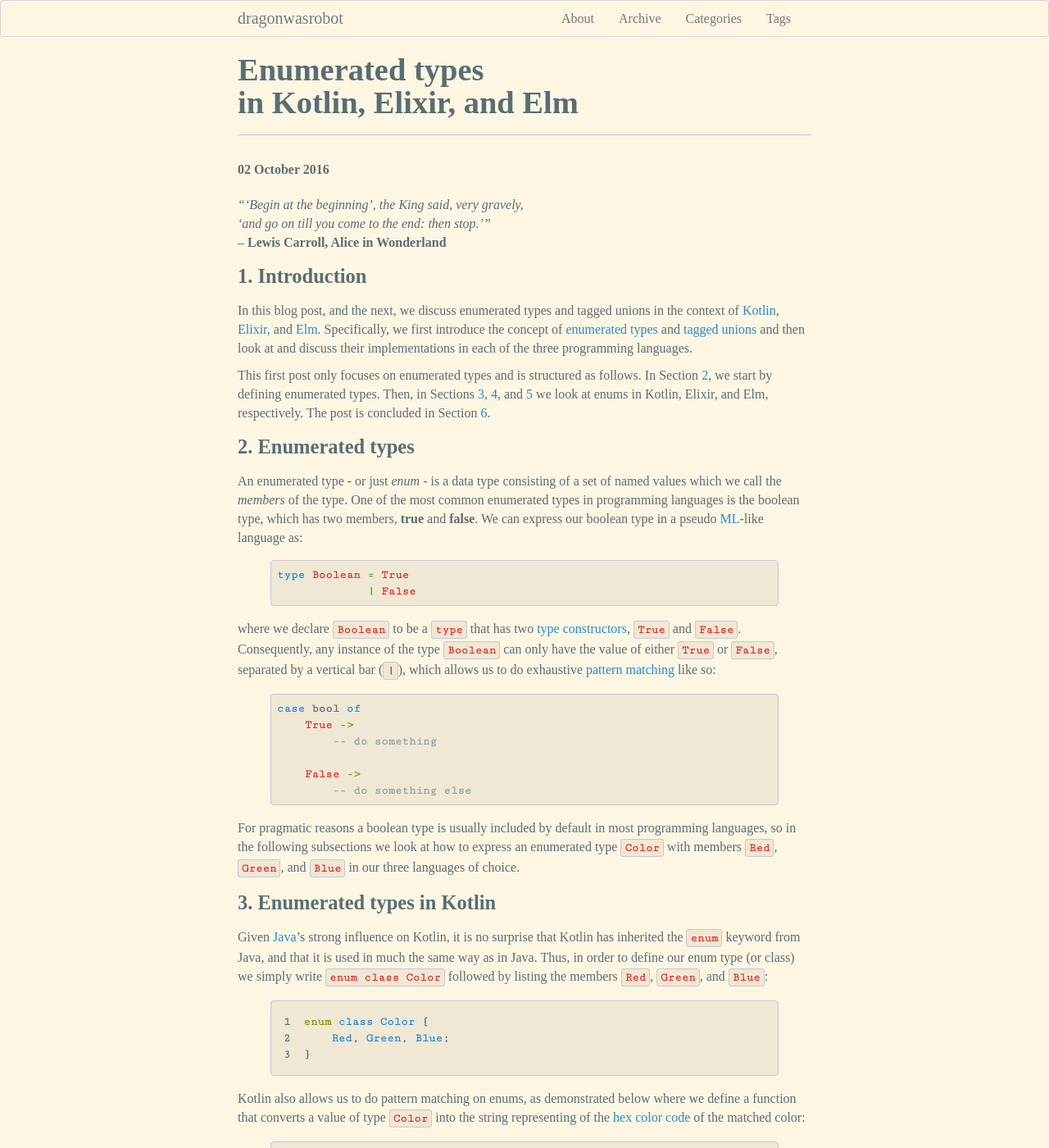
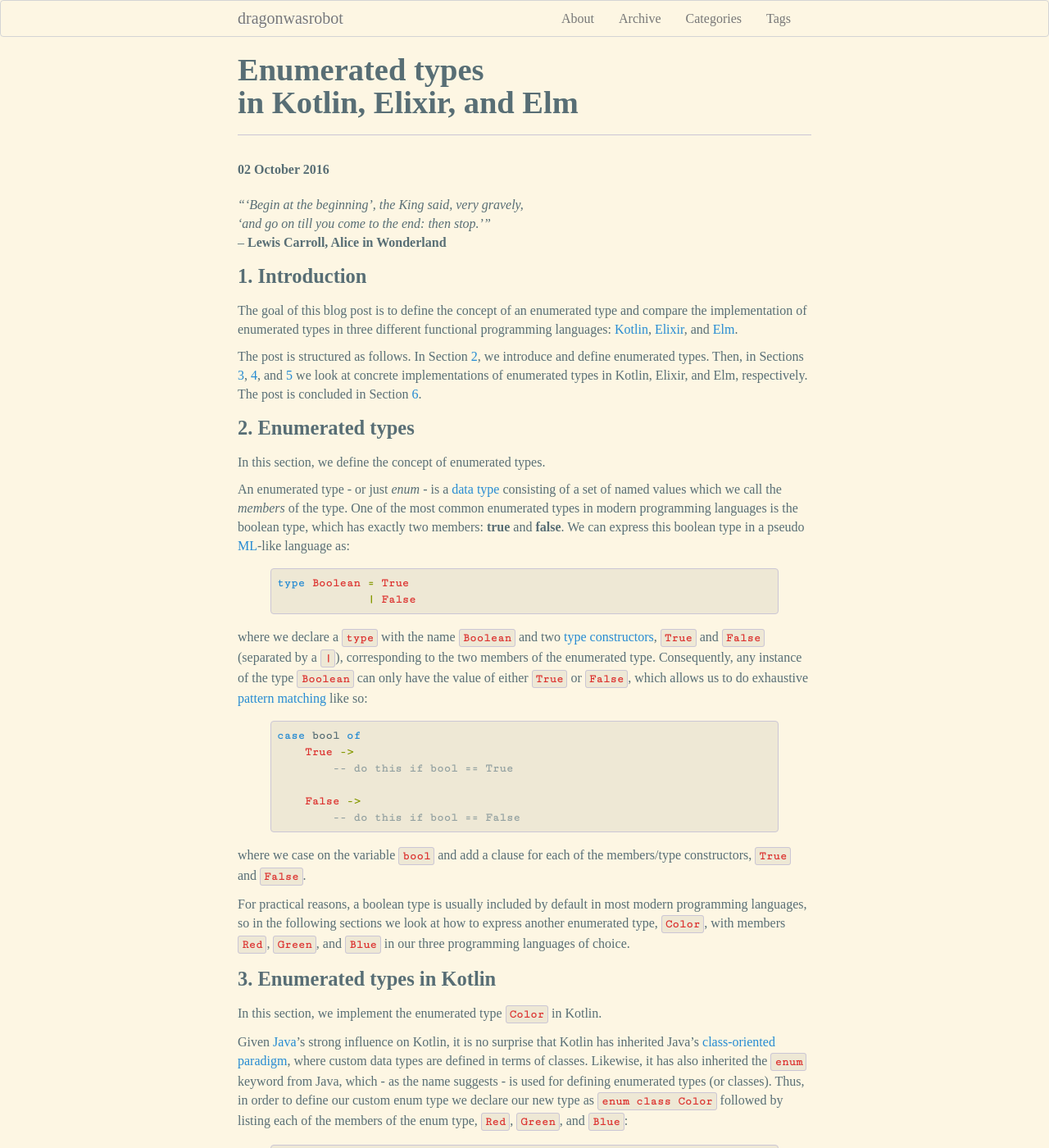
Before and after one commit to dragonwasrobot/dragonwasrobot.github.io, a Jekyll site: the page built from _posts/2016-10-02-enumerated-types-in-kotlin-elixir-and-elm.md, in a window 1280 px wide and 1400 px high. Shown: the whole window at 82% size. Built offline with Jekyll 4.4.1, drawn with Linux system fonts in a browser that asks for light colours; some web fonts are replaced; some of the changed text lies outside the part shown.

Commit message:
Updated post: Enumerated types in Kotlin, Elixir, and Elm

```diff
--- a/_posts/2016-10-02-enumerated-types-in-kotlin-elixir-and-elm.md
+++ b/_posts/2016-10-02-enumerated-types-in-kotlin-elixir-and-elm.md
@@ -2,9 +2,9 @@
 layout: post
 title: "Enumerated types<br/> in Kotlin, Elixir, and Elm"
 category: programming
-description: "In this blog post, we discuss enumerated types in the context
-of Kotlin, Elixir, and Elm."
-tags: [Elm, Elixir, Kotlin, Types, enumerated types, tagged union types,
+description: "In this post, we define the concept of enumerated types with
+examples in Kotlin, Elixir, and Elm."
+tags: [Elm, Elixir, Kotlin, Types, enumerated types,
 Functional programming, Programming languages]
 ---
 
@@ -14,28 +14,30 @@
 
 ### 1. Introduction
 
-In this blog post, and the next, we discuss enumerated types and tagged unions
-in the context
-of [Kotlin](https://kotlinlang.org/), [Elixir](https://elixir-lang.org/),
-and [Elm](http://elm-lang.org/). Specifically, we first introduce the concept
-of [enumerated types](https://en.wikipedia.org/wiki/Enumerated_type)
-and [tagged unions](https://en.wikipedia.org/wiki/Tagged_union) and then look at
-and discuss their implementations in each of the three programming languages.
+The goal of this blog post is to define the concept of an enumerated type and
+compare the implementation of enumerated types in three different functional
+programming
+languages:
+[Kotlin](https://kotlinlang.org/), [Elixir](https://elixir-lang.org/),
+and [Elm](http://elm-lang.org/).
 
-This first post only focuses on enumerated types and is structured as
-follows. In Section [2](#2-enumerated-types), we start by defining enumerated
-types. Then, in
+The post is structured as follows. In Section [2](#2-enumerated-types), we
+introduce and define enumerated types. Then, in
 Sections [3](#3-enumerated-types-in-kotlin), [4](#4-enumerated-types-in-elixir),
-and [5](#5-enumerated-types-in-elm) we look at enums in Kotlin, Elixir, and Elm,
-respectively. The post is concluded in Section [6](#6-conclusion).
+and [5](#5-enumerated-types-in-elm) we look at concrete implementations of
+enumerated types in Kotlin, Elixir, and Elm, respectively. The post is concluded
+in Section [6](#6-conclusion).
 
 ### 2. Enumerated types
 
-An enumerated type - or just *enum* - is a data type consisting of a set of
+In this section, we define the concept of enumerated types.
+
+An enumerated type - or just *enum* - is
+a [data type](https://en.wikipedia.org/wiki/Data_type) consisting of a set of
 named values which we call the *members* of the type. One of the most common
-enumerated types in programming languages is the boolean type, which has two
-members, **true** and **false**. We can express our boolean type in a
-pseudo [ML](https://en.wikipedia.org/wiki/ML_(programming_language))-like
+enumerated types in modern programming languages is the boolean type, which has
+exactly two members: **true** and **false**. We can express this boolean type in
+a pseudo [ML](https://en.wikipedia.org/wiki/ML_(programming_language))-like
 language as:
 
 {% highlight haskell %}
@@ -43,45 +45,58 @@
              | False
 {% endhighlight %}
 
-where we declare `Boolean` to be a `type` that has
+where we declare a `type` with the name `Boolean` and
 two [type constructors](https://en.wikipedia.org/wiki/Type_constructor), `True`
-and `False`. Consequently, any instance of the type `Boolean` can only have the
-value of either `True` or `False`, separated by a vertical bar (`|`), which
-allows us to do
+and `False` (separated by a `|`), corresponding to the two members of the
+enumerated type. Consequently, any instance of the type `Boolean` can only have
+the value of either `True` or `False`, which allows us to do
 exhaustive [pattern matching](https://en.wikipedia.org/wiki/Pattern_matching)
 like so:
 
 {% highlight haskell %}
 case bool of
     True ->
-        -- do something
+        -- do this if bool == True
 
     False ->
-        -- do something else
+        -- do this if bool == False
 {% endhighlight %}
 
-For pragmatic reasons a boolean type is usually included by default in most
-programming languages, so in the following subsections we look at how to express
-an enumerated type `Color` with members `Red`, `Green`, and `Blue` in our three
-languages of choice.
+where we case on the variable `bool` and add a clause for each of the
+members/type constructors, `True` and `False`.
+
+For practical reasons, a boolean type is usually included by default in most
+modern programming languages, so in the following sections we look at how to
+express another enumerated type, `Color`, with members `Red`, `Green`, and
+`Blue` in our three programming languages of choice.
 
 ### 3. Enumerated types in Kotlin
 
+In this section, we implement the enumerated type `Color` in Kotlin.
+
 Given [Java](https://en.wikipedia.org/wiki/Java_(programming_language))'s strong
-influence on Kotlin, it is no surprise that Kotlin has inherited the `enum`
-keyword from Java, and that it is used in much the same way as in Java. Thus, in
-order to define our enum type (or class) we simply write `enum class Color`
-followed by listing the members `Red`, `Green`, and `Blue`:
+influence on Kotlin, it is no surprise that Kotlin has inherited
+Java's
+[class-oriented paradigm](https://en.wikipedia.org/wiki/Class-based_programming),
+where custom data types are defined in terms of classes. Likewise, it has also
+inherited the `enum` keyword from Java, which - as the name suggests - is used
+for defining enumerated types (or classes). Thus, in order to define our custom
+enum type we declare our new type as `enum class Color` followed by listing each
+of the members of the enum type, `Red`, `Green`, and `Blue`:
 
 {% highlight kotlin linenos %}
 enum class Color {
-    Red, Green, Blue;
+    Red,
+    Green,
+    Blue;
 }
 {% endhighlight %}
 
-Kotlin also allows us to do pattern matching on enums, as
-demonstrated below where we define a function that converts a value of type
-`Color` into the string representing of
+each separated by a `,` and terminated with a `;`.
+
+Kotlin also allows us to do pattern matching on enums, as demonstrated below
+where we define a function, `toHex`, which takes an argument of type `Color` and
+returns the string representation of
 the [hex color code](https://en.wikipedia.org/wiki/Web_colors) of the matched
 color:
 
@@ -98,7 +113,35 @@
             "0000FF"
     }
 }
+{% endhighlight %}
 
+Instead of a `case <var> of ...` expression, Kotlin uses a `when (var) {...}`
+expression for pattern matching and as in our `Boolean` example, the body of the
+expression includes a clause for each of the members of the enum type (class).
+
+Before we move on, there are a few things worth noting about the above code
+snippets:
+
+- Kotlin allows us to separate data, `Color`, and logic, `toHex`, such that we
+  do not have to introduce the concept of converting to hex color codes into our
+  enum class as a method, but instead we can define a separate function,
+  `toHex`, somewhere else in the code, resulting in
+  lower
+  [coupling](https://en.wikipedia.org/wiki/Coupling_(computer_programming)) of
+  the code,
+- we do not need to include an `else` clause in the body of the `when`
+  expression, as the pattern matching of `color` in `when` is exhaustive, and
+  lastly,
+-  since `toHex` takes an argument of type `Color` rather than `Color?`, the
+   type system enforces the constraint that `toHex` cannot be called with a
+   `null` reference, which helps make Kotlin code much easier to reason about
+   than Java code.
+
+Finally, in order to test the above code, we write a `main` function which
+instantiates a `Color` variable, `blue`, and prints the result of calling
+`toHex` on it:
+
+{% highlight kotlin linenos %}
 fun main(args: Array<String>) {
     val blue = Color.Blue
     println("Blue is '${toHex(blue)}' in hex!")
@@ -106,35 +149,24 @@
 }
 {% endhighlight %}
 
-There are a few things worth noting about the above code snippets before we
-continue:
-
-- Kotlin allows us to separate data and logic, `Color` and `toHex`, such that we
-  do not have to bundle the concept of hex color codes with our enum class as a
-  method, but can instead define a separate function, `toHex`, somewhere else in
-  the code, resulting in
-  lower
-  [coupling](https://en.wikipedia.org/wiki/Coupling_(computer_programming)) of
-  the code,
-- we do not need to include an `else` clause in the `when` expression, as the
-  pattern matching in `when` is exhaustive, and lastly,
--  since `toHex` takes an argument of type `Color` rather than `Color?`, the
-   type system ensures us that `toHex` cannot be called with a `null` reference.
-
-Having seen how we define an pattern match on an enum type in Kotlin, we move
-on to look at enums in Elixir.
+Having now shown how we implement an enum type, `Color`, in Kotlin and pattern
+match on its members, we move on to repeat the exercise in Elixir.
 
 ### 4. Enumerated types in Elixir
 
-Unlike Kotlin, Elixir does not have an explicit enum type as part of the
-language, so instead we have to use the `@type` directive to define one
-ourselves, by combining existing types into our custom enum type, and
-subsequently use [dialyxir](https://github.com/jeremyjh/dialyxir) to type check
-our code.
+In this section, we implement the enumerated type `Color` in Elixir.
+
+Unlike Kotlin, Elixir does not have a dedicated keyword or construct for
+declaring enum types as part of the language, so instead we have to use the
+`@type` directive to define our own enum types. The `@type` directive allows us
+to combine existing types, and instances of types, into new custom types. These
+custom types can then be enforced by a static analysis tool
+like [dialyxir](https://github.com/jeremyjh/dialyxir), which is used for type
+checking Elixir source code.
 
 In order to define our `Color` enum in Elixir, we create a module named `Color`
-and declare the type `t` inside of it, where the members of `t` are
-the [atoms](https://en.wikipedia.org/wiki/Symbol_(programming)) `:red`,
+and declare a custom `@type` named `t` inside of it, where the members of `t`
+are the [atoms](https://en.wikipedia.org/wiki/Symbol_(programming)) `:red`,
 `:green`, and `:blue`:
 
 {% highlight elixir linenos %}
@@ -143,10 +175,15 @@
 end
 {% endhighlight %}
 
-Then, we can refer to the `Color` type as `Color.t`, in the same way as we
-would refer to the `String.t` type. As before, we define a function `to_hex`
-which returns the string representation of the hex color code of a value of type
-`Color` via pattern matching:
+Here, `::` separates the name of the type, on the left, from its definition, on
+the right, while `|` separates each of the members of the type, and finally `:`
+is used for constructing each of the atoms.
+
+Having defined the above module, we can then refer to the `Color` enum type as
+`Color.t`, in the same way as we would refer to the `String.t` type. As in the
+Kotlin case, we define a function, `to_hex`, which given an argument of type
+`Color`, returns a string representation of the hex color code corresponding to
+the original `Color` value, via pattern matching:
 
 {% highlight elixir linenos %}
 defmodule Example do
@@ -166,21 +203,41 @@
     end
   end
 end
+{% endhighlight %}
 
+Here, the case expression used in Elixir, `case <var> do ...`, is very
+similar to the case expression used in Section [2](#2-enumerated-types), `case
+<var> of ...`, and likewise for the actual clauses for each of the members.
+
+Once again, we notice a few things about the code snippets above:
+
+- While Kotlin allowed us to separate the logic for converting to hex from the
+  definition of the `Color` enum type, this is always the case in Elixir, as it
+  does not include constructs for combining data and logic as classes, and
+- just as we used the `@type` directive to define our custom type, we use the
+  `@spec` directive to state that the `to_hex` function takes as input a value
+  of type `Color.t` and returns a value of type `String.t`.
+
+Again, we can test the above code by instantiating a value of type `Color.t` and
+pass it to `to_hex`:
+
+{% highlight elixir linenos %}
 blue = :blue
 IO.puts("Blue is '#{Example.to_hex(blue)}' in hex!")
 # ==> "Blue is '0000FF' in hex!"
 {% endhighlight %}
 
-While this function looks very similar to the Kotlin version, we cannot 100%
-guarantee on runtime that `to_hex` is never given an argument that is not
-of type `Color`, in which case, if we don't include and `else` clause in the
-`case` expression, Elixir will throw an error. However, by specifying proper
-type signatures of our functions combined with Elixir's excellent type inference
-engine and tools like dialyxir, we can do much to reduce this risk.
+While the function call and definition above looks very similar to the Kotlin
+version, there is one distinctive difference: we cannot 100% guarantee on
+runtime that `to_hex` is never given an argument that is not of type `Color`, in
+which case if we don't include an `else` clause in the `case` expression, Elixir
+will throw a runtime error. However, by specifying proper type signatures of our
+functions combined with Elixir's excellent type inference engine and tools like
+dialyxir, all of which we have discussed above, we can do much to reduce this
+risk.
 
-Do note that we could also have written `to_hex` in a slightly more idiomatic
-way:
+Finally, do note that we could also have written `to_hex` in a slightly more
+idiomatic way:
 
 {% highlight elixir %}
   def to_hex(:red), do: "FF0000"
@@ -188,25 +245,21 @@
   def to_hex(:blue), do: "0000FF"
 {% endhighlight %}
 
-but chose the former as it closer resembles the Kotlin code.
+where we inline the pattern matching in the function declaration. In this
+particular case, we chose the former style with the `case` expression as it
+closer resembled the other example snippets.[^1]
 
-Finally, know that the above example is not the only way we could try to emulate
-enums in Elixir. Given that Elixir allows us to
-write [macros](https://en.wikipedia.org/wiki/Macro_(computer_science)) - and
-thus extend the language - we could actually define our own keyword, `defenum`,
-for defining enums. Not only would this have the added benefit of hiding the
-implementation details of a given enum type, it would also allow us to use enums
-when pattern matching in guard- and case expressions, i.e. `when color ==
-Color.red` hides the actual value used to represent `red` while `when color ==
-:red` shows that it is indeed an atom.
-
-Next, we take a look at enum types in Elm.
+Having implemented our `Color` enum in both Kotlin and Elixir, we move on to
+our final language example, Elm.
 
 ### 5. Enumerated types in Elm
 
-In the case of Elm, we return to the ML-like syntax we saw at the beginning of
-this blog post, where we define our type, `Color`, using the `type` keyword
-followed by listing each of the members of the type, `Red`, `Green`, and `Blue`:
+In this section, we implement the enumerated type `Color` in Elm.
+
+In the case of Elm, we return to the ML-inherited syntax we saw at the beginning
+of this post, where we define our type, `Color`, using the `type` keyword
+followed by listing each of the members of the type, `Red`, `Green`, and `Blue`,
+separated by `|`:
 
 {% highlight haskell linenos %}
 type Color
@@ -215,9 +268,9 @@
     | Blue
 {% endhighlight %}
 
-As in the Kotlin case, we can do exhaustive pattern matching without any `else`
-clause in our `case`, as the `Color` type can only be constructed using the
-three listed clauses:
+As in the Kotlin case, we can do exhaustive pattern matching without any
+`else`-like clause in our `case` expression, as the `Color` type can only be
+constructed using the three listed clauses:
 
 {% highlight haskell linenos %}
 toHex : Color -> String
@@ -231,18 +284,46 @@
 
         Blue ->
             "0000FF"
+{% endhighlight %}
 
+While the above snippets are very similar to the original examples in
+Section [2](#2-enumerated-types), there is the added function declaration,
+`toHex : Color -> String`, which states that `toHex` takes a value of type
+`Color` and returns a value of type `String`.
+
+Note also, that unlike Kotlin and Elixir, we do not even have to think about the
+possibility of passing a `null` or `nil` reference to `toHex`, as these concepts
+are not even part of the Elm language.
+
+Finally, in order to run the above code, we implement the `main` function, which
+creates a `text` DOM element containing a string describing the hex color code
+of the value `Blue`.
+
+{% highlight haskell linenos %}
 main =
-  text <| "Blue is '" ++ (toHex Blue) ++ "' in hex!"
+  let
+    blue = Blue
+  in
+    text <| "Blue is '" ++ (toHex blue) ++ "' in hex!"
 -- ==> "Blue is '0000FF' in hex!"
 {% endhighlight %}
 
-Unlike Kotlin and Elixir, we do not even have to think about the possibility of
-a value being `null` or `nil` as these are not even part of the Elm language.
+Having implemented our `Color` enum in our third and final language, Elm, we
+conclude this post in the next section.
 
 ### 6. Conclusion
 
-This finishes the first part of our two-part series on enumerated types and
-tagged unions in Kotlin, Elixir and Elm. In the second part, we go through
-each of the three languages again and examine the jump from enumerated types to
-tagged unions and how these are related.
+In this blog post, we have defined the concept of an enumerated type, and
+compared the implementation of an enumerated type in the three different
+programming languages: Kotlin, Elixir, and Elm.
+
+Across the three implementations we notice that Elixir is the only language
+which does not have a dedicated keyword/construct for defining enumerated types
+while Elm has the highest level of type safety by default, as it does not
+include the concept of a null reference.
+
+[^1]: Given that Elixir allows us to
+    write [macros](https://en.wikipedia.org/wiki/Macro_(computer_science)) - and
+    thereby extend the language - we could take a third approach to enums:
+    define our own keyword, `defenum`, for defining enums, which could then be
+    used for hiding the actual implementation details of a given enum type.
```
